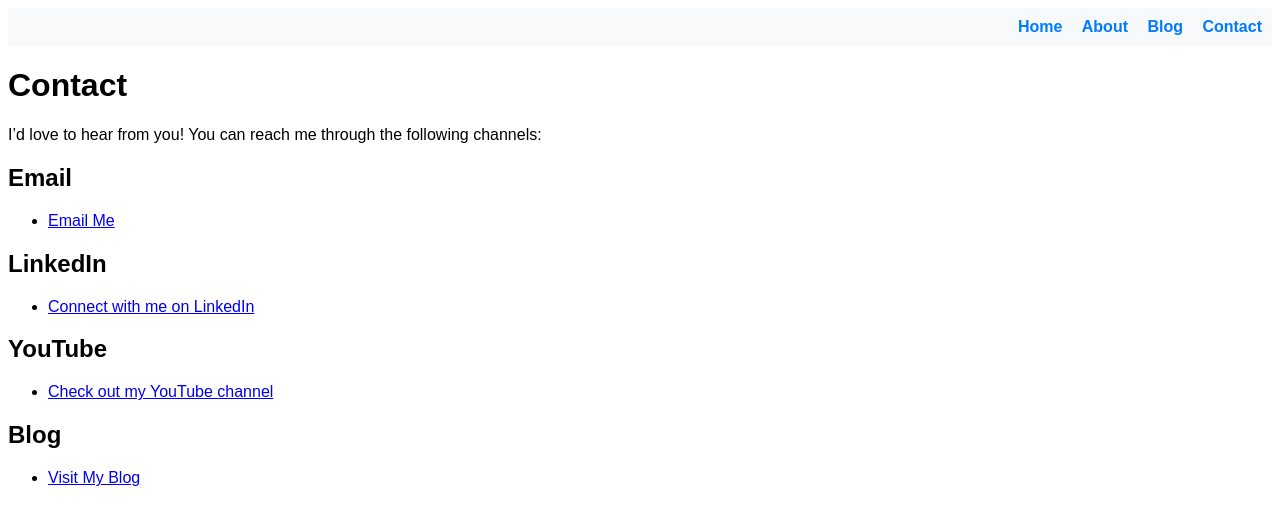
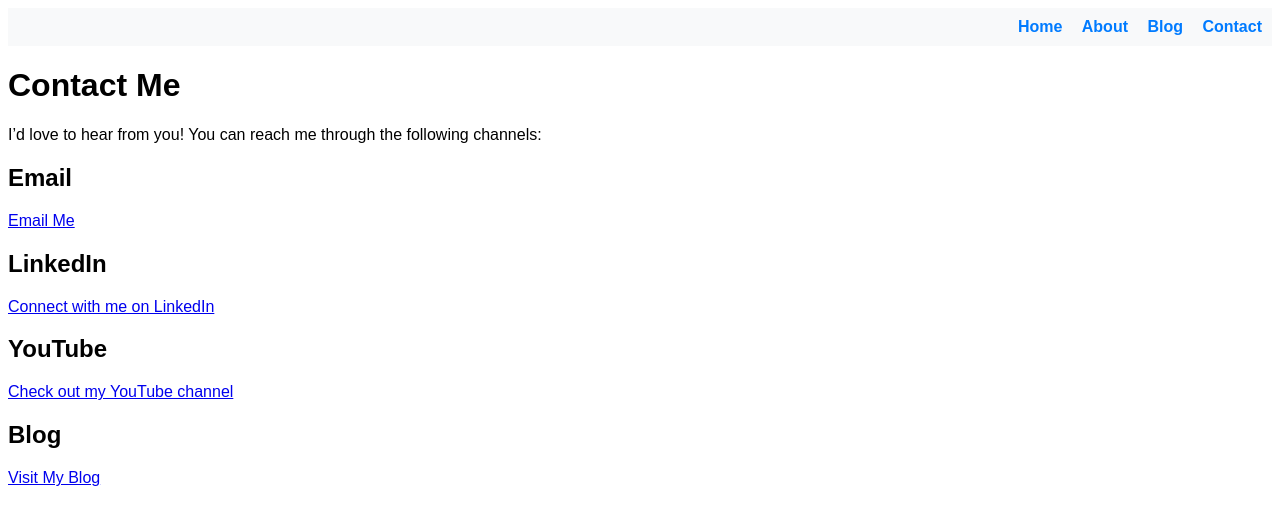
Before and after one commit to EMazarakis/EMazarakis.github.io, a Jekyll site: the page built from contact.md, in a window 1280 px wide. Shown: the top 525 px of the page. Built offline with Jekyll 4.4.1, drawn with Linux system fonts in a browser that asks for light colours.

Commit message:
Update contact.md

```diff
--- a/contact.md
+++ b/contact.md
@@ -3,22 +3,34 @@ layout: default
 title: Contact
 ---
 
-# Contact
+# Contact Me
 
 I’d love to hear from you! You can reach me through the following channels:
 
+
 ## Email
 
-- [Email Me](mailto:mazarakiseug@gmail.com)
+<a href="mailto:mazarakiseug@gmail.com">
+  <i class="fas fa-envelope"></i> Email Me
+</a>
+
 
 ## LinkedIn
 
-- [Connect with me on LinkedIn](https://www.linkedin.com/in/eugene-mazarakis/)
+<a href="https://www.linkedin.com/in/eugene-mazarakis/" target="_blank">
+  <i class="fab fa-linkedin"></i> Connect with me on LinkedIn
+</a>
+
 
 ## YouTube
 
-- [Check out my YouTube channel](https://www.youtube.com/channel/UCyyA04JdqnbClje58REOtoA)
+<a href="https://www.youtube.com/channel/UCyyA04JdqnbClje58REOtoA" target="_blank">
+  <i class="fab fa-youtube"></i> Check out my YouTube channel
+</a>
+
 
 ## Blog
 
-- [Visit My Blog](https://the-1nf0rmant.blogspot.com/)
+<a href="https://the-1nf0rmant.blogspot.com/" target="_blank">
+  <i class="fas fa-blog"></i> Visit My Blog
+</a>
```
